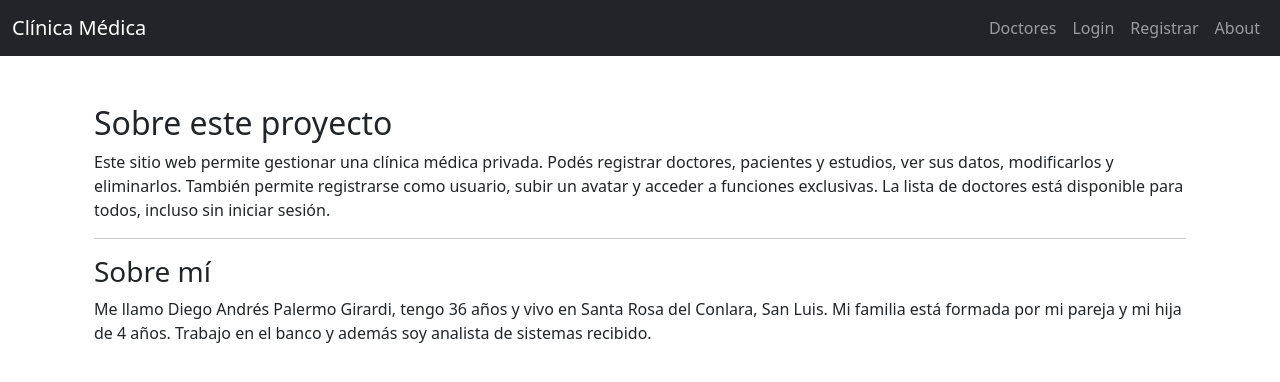
After one commit to Palermo1989/entrega_django, a Django app: page /about/ in a window 1280 px wide. The commit adds this page. Shown: the top 382 px of the page. Run offline with Django 5.2, Linux system fonts and the light colour scheme; some libraries are stand-ins or nearby versions.

Commit message:
24:03hs 23/07/2025

```diff
--- a/mi_primer_app/urls.py
+++ b/mi_primer_app/urls.py
@@ -1,15 +1,18 @@
 from django.urls import path
+from .import views
 from .views import (
     inicio, saludo, saludo_con_template, custom_logout,
     DoctorCreateView, DoctorUpdateView, DoctorDeleteView,
     PacienteCreateView, PacienteUpdateView, PacienteDeleteView,
-    EstudioCreateView, EstudioUpdateView, EstudioDeleteView
+    EstudioCreateView, EstudioUpdateView, EstudioDeleteView,
 )
 
 urlpatterns = [
     path('', inicio, name='inicio'),
     path('hola-mundo/', saludo),
     path('hola-mundo-template/', saludo_con_template),
+    path('about/', views.about, name='about'),
+    path('doctores/', views.lista_doctores, name='lista_doctores'),
 
     # Logout personalizado
     path('logout/', custom_logout, name='logout'),
--- a/mi_primer_app/views.py
+++ b/mi_primer_app/views.py
@@ -103,3 +103,10 @@ class EstudioDeleteView(DeleteView):
 def custom_logout(request):
     logout(request)
     return redirect('inicio')
+
+def about(request):
+    return render(request, 'about.html')
+
+def lista_doctores(request):
+    doctores = doctor.objects.all()
+    return render(request, 'lista_doctores.html', {'doctores': doctores})
--- /dev/null
+++ b/templates/about.html
@@ -0,0 +1,22 @@
+{% extends 'padre.html' %}
+
+{% block title %}Acerca de{% endblock %}
+
+{% block content %}
+<div class="container mt-5">
+  <h2>Sobre este proyecto</h2>
+  <p>Este sitio web permite gestionar una clínica médica privada.
+Podés registrar doctores, pacientes y estudios, ver sus datos, modificarlos y eliminarlos.
+También permite registrarse como usuario, subir un avatar y acceder a funciones exclusivas.
+La lista de doctores está disponible para todos, incluso sin iniciar sesión.</p>
+
+  <hr>
+
+  <h3>Sobre mí</h3>
+  <p>Me llamo Diego Andrés Palermo Girardi, tengo 36 años y vivo en Santa Rosa del Conlara, San Luis.
+Mi familia está formada por mi pareja y mi hija de 4 años.
+Trabajo en el banco y además soy analista de sistemas recibido.
+</p>
+  </p>
+</div>
+{% endblock %}
--- a/templates/padre.html
+++ b/templates/padre.html
@@ -49,10 +49,13 @@
           <li class="nav-item"><a class="nav-link" href="{% url 'crear-paciente' %}">Paciente</a></li>
           <li class="nav-item"><a class="nav-link" href="{% url 'crear-doctor' %}">Doctor</a></li>
           <li class="nav-item"><a class="nav-link" href="{% url 'crear-estudio' %}">Estudio</a></li>
+          <li class="nav-item"><a class="nav-link" href="{% url 'about' %}">About</a></li>
 
         {% else %}
+        <li class="nav-item"><a class="nav-link" href="{% url 'lista_doctores' %}">Doctores</a></li>
           <li class="nav-item"><a class="nav-link" href="{% url 'login' %}">Login</a></li>
           <li class="nav-item"><a class="nav-link" href="{% url 'registro' %}">Registrar</a></li>
+          <li class="nav-item"><a class="nav-link" href="{% url 'about' %}">About</a></li>
         {% endif %}
       </ul>
     </div>
--- a/usuarios/urls.py
+++ b/usuarios/urls.py
@@ -1,9 +1,10 @@
 from django.urls import path
 from .views import registroView, CustomLoginView, CustomLogoutView, ProfileView
+
 
 urlpatterns = [
     path('login/', CustomLoginView.as_view(), name='login'),
     path('logout/', CustomLogoutView.as_view(), name='logout'),
     path('registro/', registroView.as_view(), name='registro'),
     path('profile/', ProfileView.as_view(), name='profile'),
-]
+    ]
--- a/usuarios/views.py
+++ b/usuarios/views.py
@@ -7,6 +7,7 @@ from django.views.generic.edit import CreateView
 from django.views import View
 from django.contrib.auth.mixins import LoginRequiredMixin
 from django.shortcuts import render, redirect
+
 
 from .forms import registroForm, UserForm, ProfileForm
 from .models import Profile
@@ -39,7 +40,7 @@ class CustomLogoutView(LogoutView):
     next_page = reverse_lazy('inicio')
 
     def dispatch(self, request, *args, **kwargs):
-        messages.info(request, "Has cerrado sesión correctamente.")
+        #messages.info(request, "Has cerrado sesión correctamente.")
         return super().dispatch(request, *args, **kwargs)
 
 class ProfileView(LoginRequiredMixin, View):
```
Also changed, not shown: templates/lista_doctores.html (added, +23 -0 lines), README.md.
